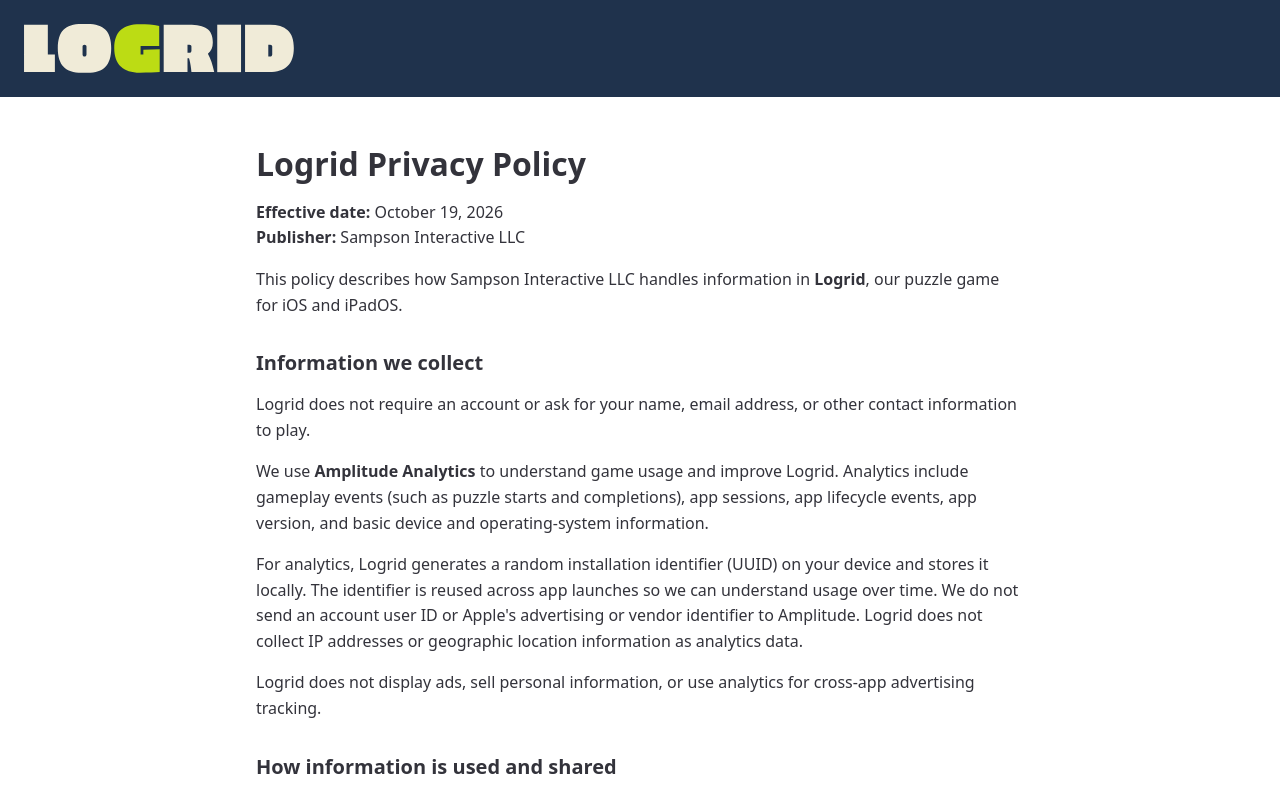
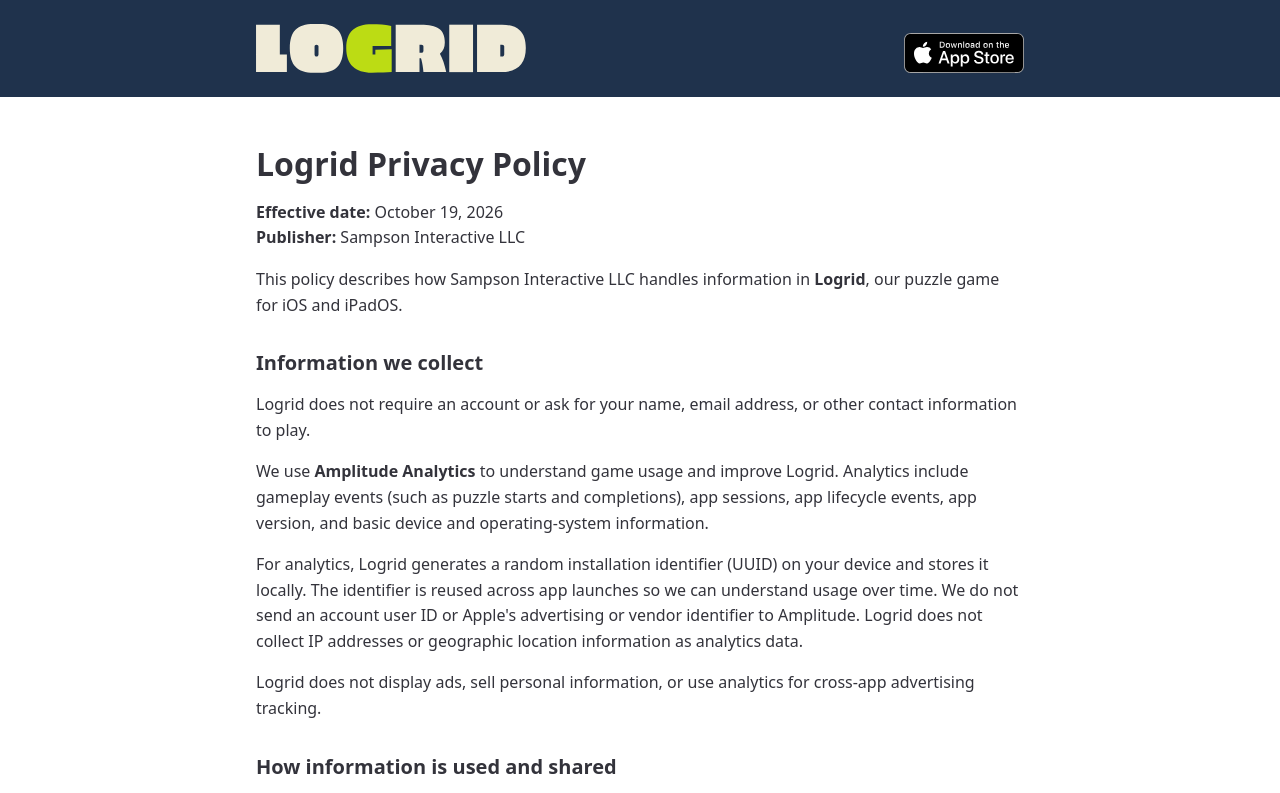
Before and after one commit to neznein9/logrid-web, a plain HTML site: page Logrid-Privacy-Policy.html in a window 1280 px wide. Shown: the top 793 px of the page. Drawn offline with Linux system fonts and the light colour scheme.

Commit message:
Privacy policy header

```diff
--- a/Logrid-Privacy-Policy.html
+++ b/Logrid-Privacy-Policy.html
@@ -17,8 +17,32 @@
       }
 
       header {
-        padding: 1.5rem;
+        padding: 1.5rem 0;
         background: #1f324c;
+      }
+
+      .header-inner {
+        display: flex;
+        align-items: flex-end;
+        justify-content: space-between;
+        gap: 1rem;
+        width: min(100% - 3rem, 48rem);
+        margin: 0 auto;
+      }
+
+      .header-inner a {
+        display: block;
+      }
+
+      .logo-link {
+        flex: 0 1 270px;
+        min-width: 0;
+      }
+
+      .app-store {
+        display: block;
+        height: 40px;
+        width: auto;
       }
 
       .logo {
@@ -57,9 +81,18 @@
   </head>
   <body>
     <header>
-      <a href="index.html" aria-label="Logrid home">
-        <img class="logo" src="logo.svg" alt="LOGRID" />
-      </a>
+      <div class="header-inner">
+        <a class="logo-link" href="index.html" aria-label="Logrid home">
+          <img class="logo" src="logo.svg" alt="LOGRID" />
+        </a>
+        <a href="https://apps.apple.com/us/app/logic-puzzles-logrid/id6815043140">
+          <img
+            class="app-store"
+            src="Download_on_the_App_Store_Badge_US-UK_RGB_blk_092917.svg"
+            alt="Download Logic Puzzles: Logrid on the App Store"
+          />
+        </a>
+      </div>
     </header>
     <main>
       <h1>Logrid Privacy Policy</h1>
```
